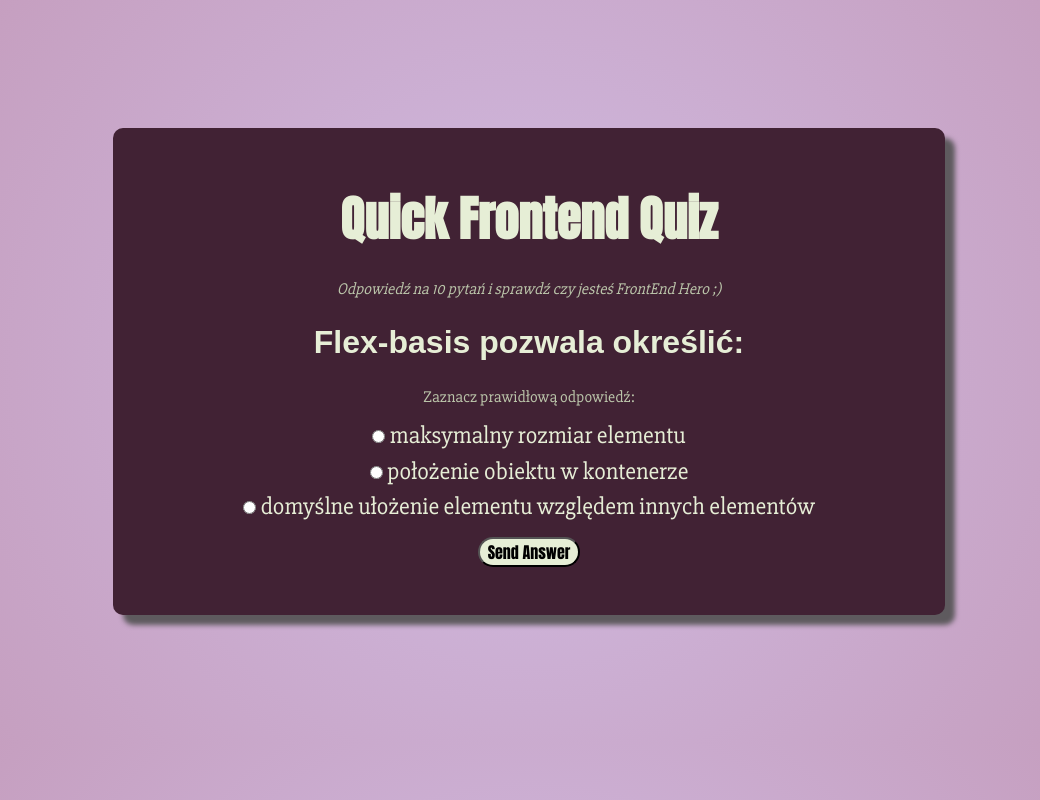
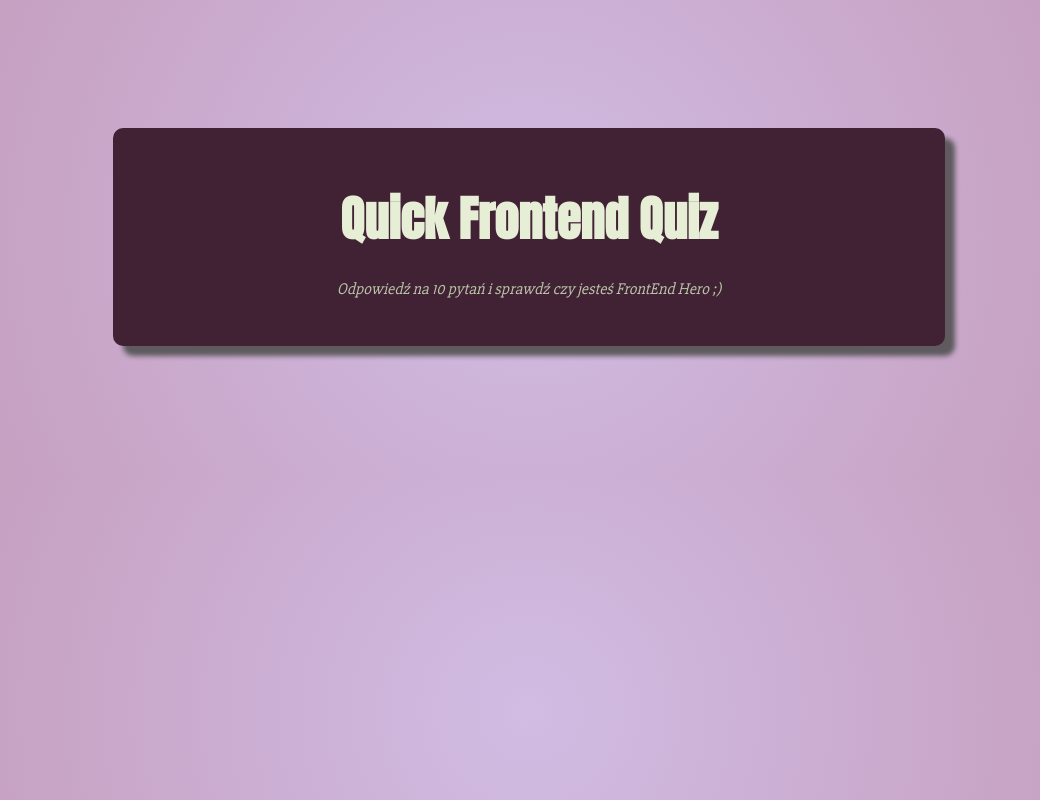
Before and after one commit to KrzysztofNyrek/FrontendQuiz, a website: page index.html in a window 1280 px wide. Shown: the whole page, without its empty margins (111-1151 px from the left). Drawn offline with nearby package versions, Linux system fonts and the light colour scheme; files that its build step writes are made by us from their sources.

Commit message:
Comment out all part that should be add by JS

```diff
--- a/index.html
+++ b/index.html
@@ -22,7 +22,8 @@
       <h1 class="header__title">Quick Frontend Quiz</h1>
       <p class="header__text">Odpowiedź na 10 pytań i sprawdź czy jesteś FrontEnd Hero ;)</p>
       <noscript><p class="header__warning">Do prawidłowego działania quizu potrzebna jest włączona obsługa Java Script</p></noscript>
-      <h2 class="question question--js">Pytanie 1</h2>
+      <!--All code below should be added by JS
+        <h2 class="question question--js">Pytanie 1</h2>
       <div class="answer">
         <p class="answer__title">
           Zaznacz prawidłową odpowiedź:
@@ -57,6 +58,7 @@
         <p class="final-result__summary final-result__summary--js">Great</p>
         <button class="final-result__button final-result__button--js">Gram ponownie</button>
       </div>
+      -->
     </div>
     <script src="js/main.js"></script>
   </body>
```
